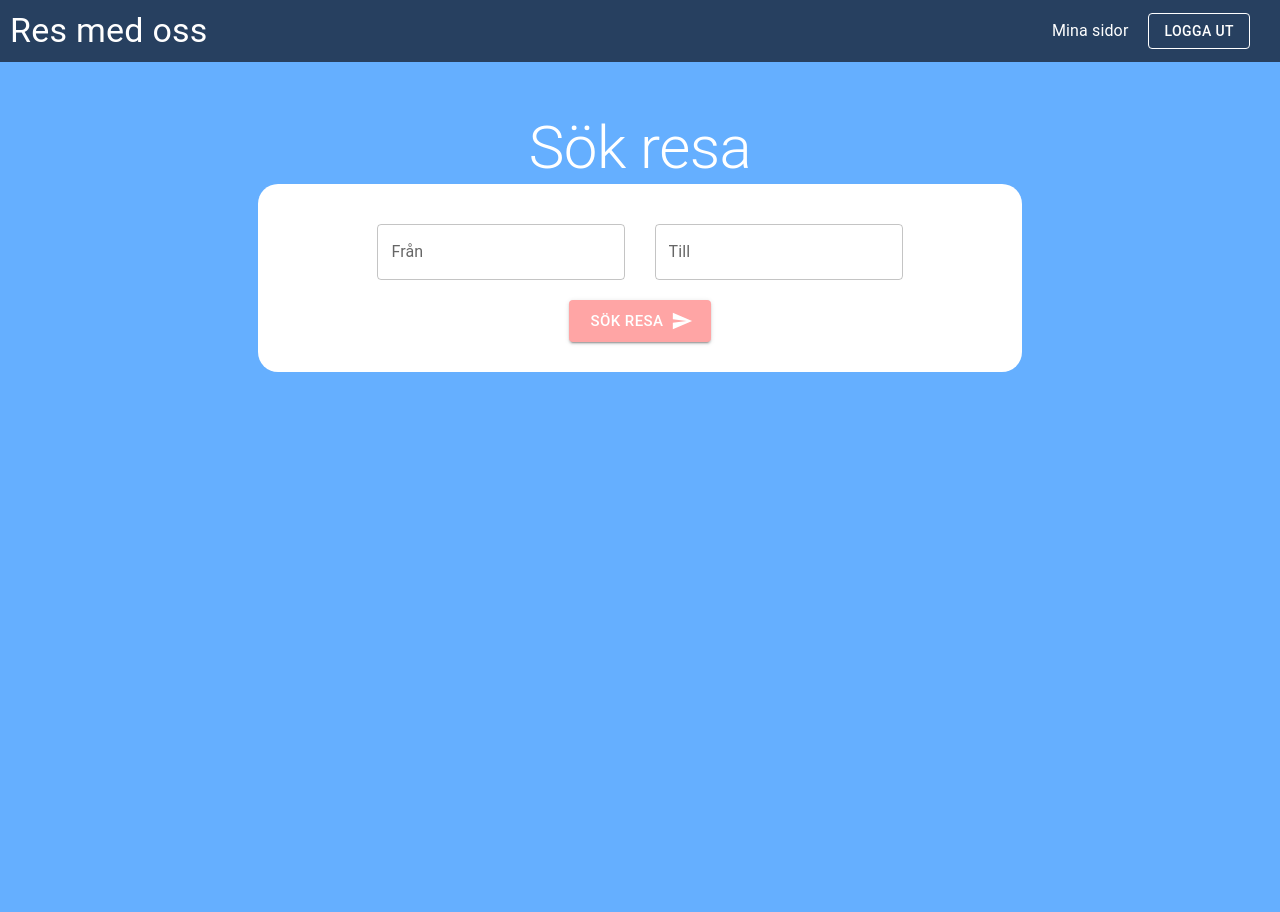
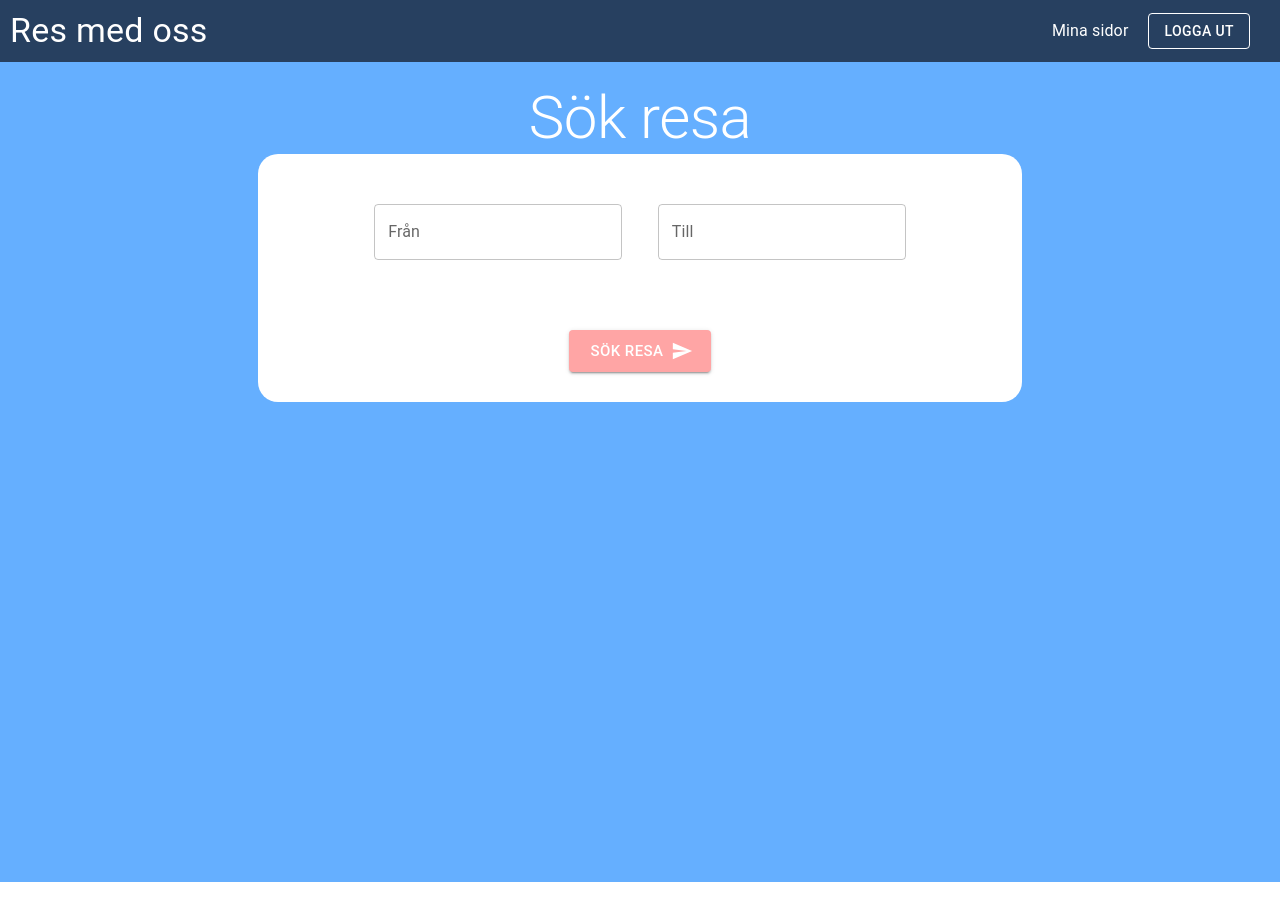
Before and after one commit to oscarolsson94/grupp8-travel-app, a React (Create React App) app in the folder client/: page / in a window 1280 px wide. After the commit the page ends 882 px from the top, so only its background shows below. Built offline with nearby package versions, Linux system fonts and the light colour scheme; sample sign-in values are in the browser's storage.

Commit message:
Fix css issues and add scrollbar to train "timetable"

```diff
--- a/client/src/styles/generalStyles.css
+++ b/client/src/styles/generalStyles.css
@@ -5,7 +5,7 @@
   min-height: 100vh;
   background-size: cover;
   width: 100%;
-  margin-top: 50px;
+  margin-top: 20px;
 }
 
 .containerStyle {
@@ -17,9 +17,8 @@
   padding: 30px;
   border-radius: 20px;
   max-height: 45vh;
-  overflow-y: scroll;
-  -ms-overflow-style: none; /* IE and Edge */
-  scrollbar-width: none; /* Firefox */
+  overflow-y: auto;
+  overflow-x: hidden;
   width: 55%;
 }
 
@@ -33,12 +32,14 @@
 
 .inputContainer {
   display: flex;
+  column-gap: 10px;
   width: 80%;
-  flex-wrap: wrap;
+  flex-direction: row;
+  /* flex-wrap: wrap; */
   justify-content: space-evenly;
   align-items: center;
-  margin-bottom: 10;
-  padding: 10;
+  margin-bottom: 10px;
+  padding: 10px;
 }
 
 .containerStyle::-webkit-scrollbar {
```
